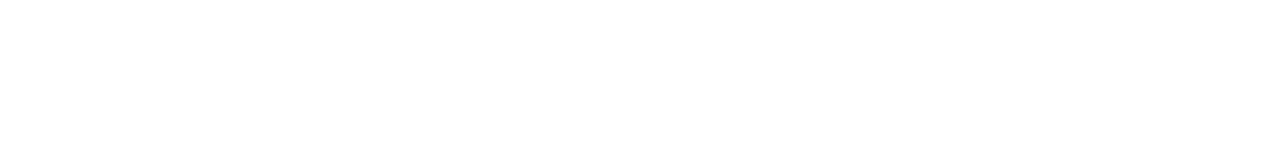
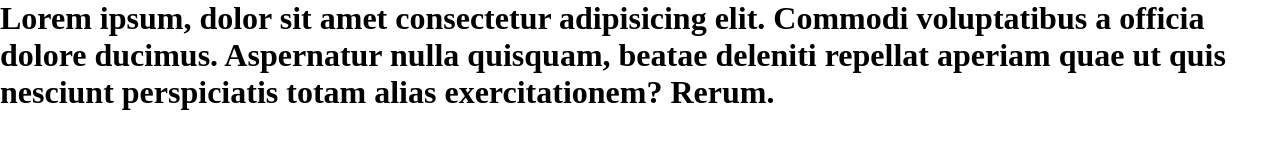
Before and after one commit to kevinlino1908/travelgram, a plain HTML site: page index.html in a window 1280 px wide. Drawn offline with Linux system fonts and the light colour scheme.

Commit message:
initial style guide

```diff
--- a/index.html
+++ b/index.html
@@ -6,5 +6,12 @@
     <link rel="stylesheet" href="./styles/index.css" />
     <title>travelgram</title>
   </head>
-  <body></body>
+  <body>
+    <h1>
+      Lorem ipsum, dolor sit amet consectetur adipisicing elit. Commodi
+      voluptatibus a officia dolore ducimus. Aspernatur nulla quisquam, beatae
+      deleniti repellat aperiam quae ut quis nesciunt perspiciatis totam alias
+      exercitationem? Rerum.
+    </h1>
+  </body>
 </html>
```
